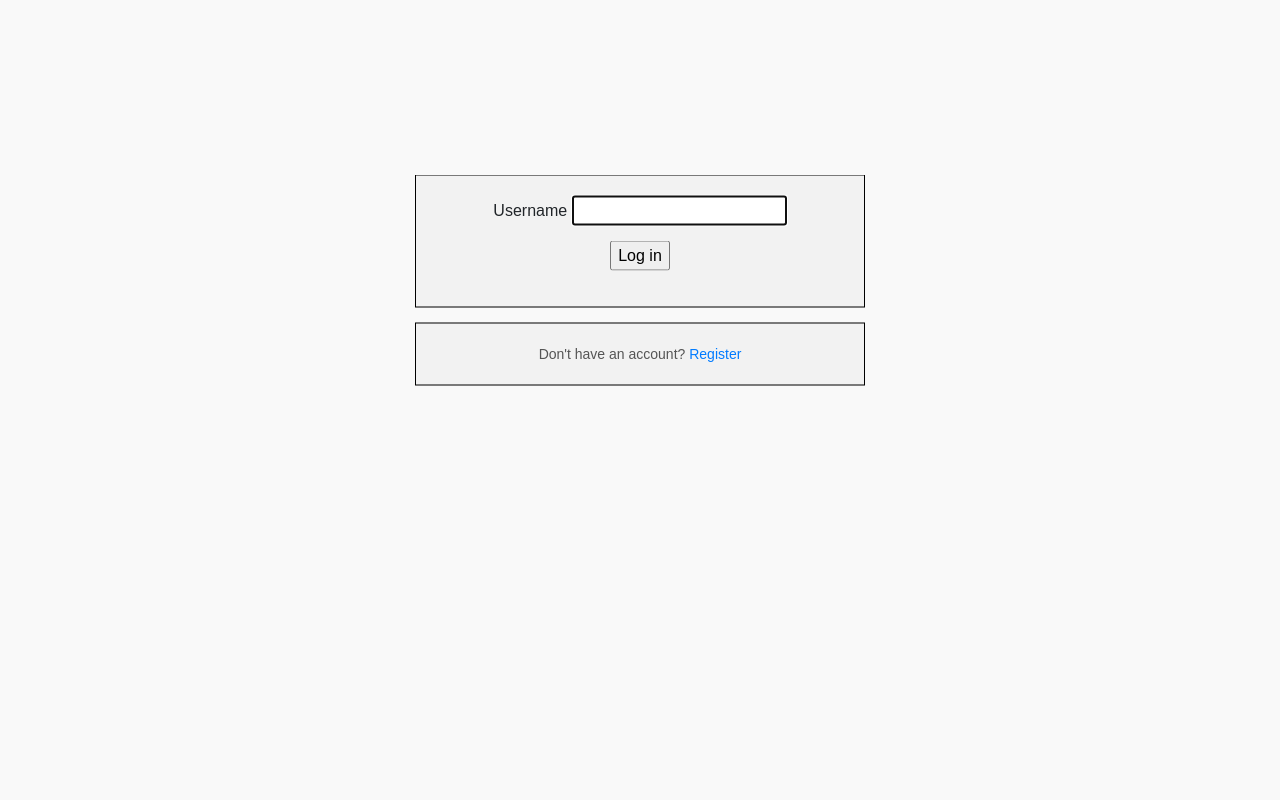
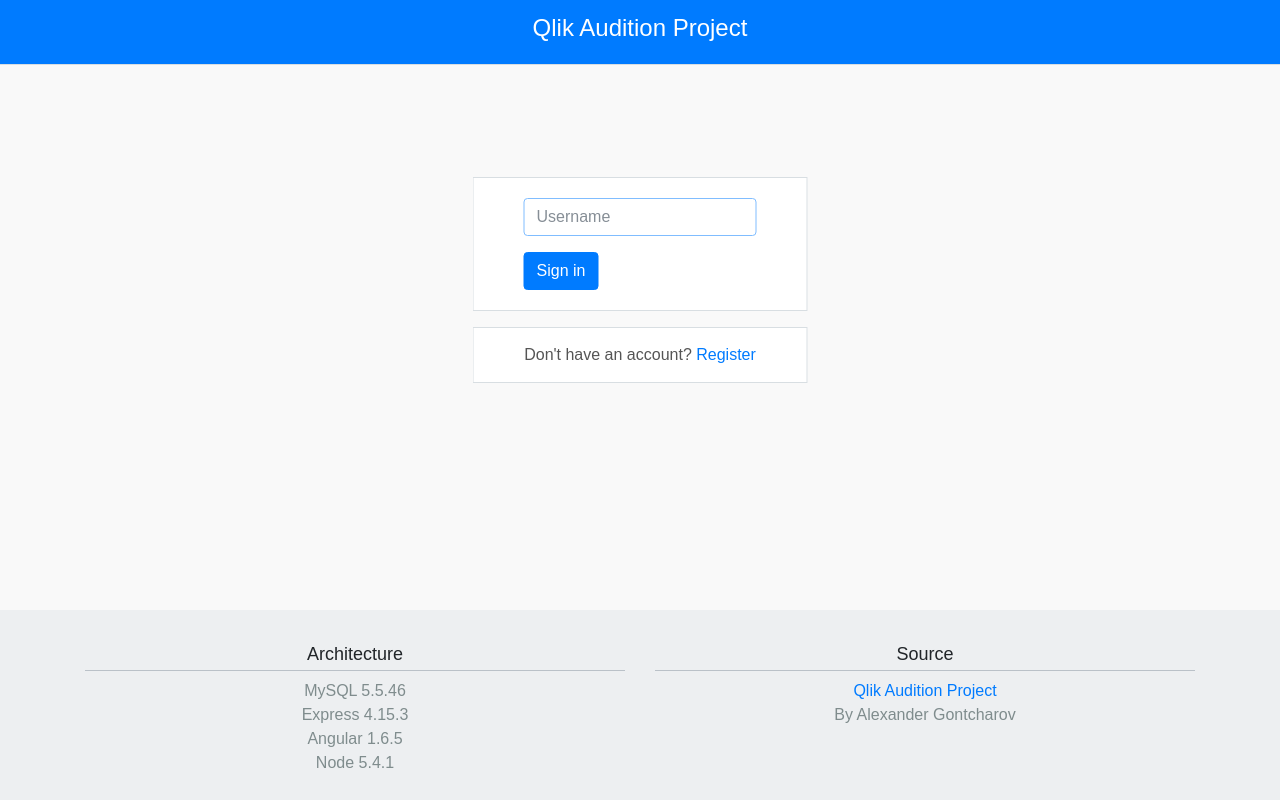
Before and after one commit to AGontcharov/Qlik-Project, a website: page public/index.html at #!/home in a window 1280 px wide. Drawn offline with nearby package versions, Linux system fonts and the light colour scheme; some packages are replaced by stand-ins of ours.

Commit message:
Finished designs for application

```diff
--- a/public/assets/css/form.css
+++ b/public/assets/css/form.css
@@ -1,3 +1,25 @@
+/* Header */
+.header {
+    width: 100%;
+    background: #007bff;
+    color: white;
+    text-align: center;
+    padding: 15px;
+    border-bottom: solid #d8dee2 1px;
+}
+
+.header h1 {
+    font-size: 24px;
+}
+
+.header h2 {
+    font-size: 16px;
+    color: white;
+    margin: 0;
+}
+
+
+/* Forms */
 .form-container {
     position: fixed;
     top: 35%;
@@ -5,43 +27,36 @@
     transform: translate(-50%, -50%);
 }
 
-.form-container h1 {
-	white-space: nowrap;
-}
-
-div.form, .alternative {
-	width: 450px;
-	background: #f2f2f2;
-	border: solid black 1px;
-	text-align: center;
-	padding: 20px 0px;
-
-	display: block;
-	margin: 0 auto;
-}
-
-.submit-input {
-	padding-top: 10px;
+.form-container form {
+    width: 100%;
+    background: white;
+    padding: 20px 50px;
+    border: #d8dee2 1px solid;
 }
 
 
-/*
- * Alternative link
- */
+/* Alternate pages */
 .alternative {
-	margin-top: 15px;
+    width: 100%;
+    background: white;
+    padding: 15px;
+    border: #d8dee2 1px solid;
+    text-align: center;
 }
 
-.alternative p, .alternative a {
-	font-size: 14px;
+.alternative p {
     margin: 0;
 }
 
 
-/*
- * Form validation
- */
+/* Form validation */
  .form-error {
- 	padding-top: 3px;
+    padding-top: 5px;
     color: #ff3333;
+    font-size: 14px;
  }
+
+form.submitted .ng-invalid
+{
+    border-color: red;
+}
--- a/public/assets/css/index.css
+++ b/public/assets/css/index.css
@@ -1,27 +1,73 @@
-/*
- * Top level CSS style
- */
+html {
+    height: 100%;
+}
 
 body {
-	font-family: Arial, Helvetica, sans-serif;
-	background: #F9F9F9;
+    height: 100%;
+    font-family: Arial, Helvetica, sans-serif;
+    background: #F9F9F9;
 }
 
 p, a {
-	font-size: 16px;
+    font-size: 16px;
 }
 
 p {
-	color: #555555;
+    color: #555555;
 }
 
 h1, h2, h3 {
-	text-align: center;
+    text-align: center;
 }
 
-.header {
-	background: #5ea819;
-	color: white;
-	border: solid black 1px;
-	padding: 10px 0;
+.wrap {
+    min-height: 100%;
 }
+
+
+/* Footer */
+.main {
+    overflow: auto;
+    padding-bottom: 190px; /* this needs to be bigger than footer height */
+}
+
+.footer {
+    position: relative;
+    margin-top: -190px; /* negative value of footer height */
+    height: 190px;
+    clear: both;
+    padding-top: 20px;
+    background: #EDEFF1;
+}
+
+/* Increase footer height on screen widths < 768px . */
+@media (max-width: 768px) {
+    .main {
+        padding-bottom: 300px;
+    }
+
+    .footer {
+        margin-top: -300px;
+        height: 300px;
+    }
+}
+
+.footer h3 {
+    font-size: 18px;
+    font-weight: 500;
+    text-align: center;
+    padding-top: 15px;
+    padding-bottom: 5px;
+    border-bottom: 1px solid #BAC1C8;
+}
+
+.footer ul {
+    list-style-type: none;
+    padding-left: 0;
+    color: #7F8C8D;
+    text-align: left;
+}
+
+.footer li {
+    text-align: center;
+}
--- a/public/assets/css/navbar.css
+++ b/public/assets/css/navbar.css
@@ -1,9 +1,10 @@
-/* change navbar-brand color */
+/* Change navbar-brand color */
 .navbar a.navbar-brand,
 .navbar a.navbar-brand:hover {
   color: white;
 }
 
-.navbar-nav a:hover {
-	color: white !important;
+/* Change navbar link color */
+.navbar-dark .navbar-nav .nav-link:hover {
+	color: rgba(255, 255, 255, 0.9);
 }
--- a/public/controllers/home.controller.js
+++ b/public/controllers/home.controller.js
@@ -1,15 +1,15 @@
 angular
 	.module('qlik')
-	.controller('home', ['$scope', '$location', 'session', 'userService', 'messageService', function($scope, $location, session, userService, messageService) {
+	.controller('home', ['$scope', 'session', 'userService', 'messageService', function($scope, session, userService, messageService) {
 
 	initialize();
 
 	$scope.submit = function() {
 		$scope.message.username = session.user;
-		console.log($scope.message);
 
 		messageService.createMessage($scope.message).then(function(response) {
-			console.log('Success!');
+			$scope.message.subject = '';
+			$scope.message.content = '';
 			initialize();
 		})
 		.catch(function(error) {
@@ -49,7 +49,6 @@
 	function initialize() {
 		messageService.getMessages().then(function(response) {
 			$scope.newsfeed = true;
-			console.log(response.data);
 			$scope.messages = response.data;
 		})
 		.catch(function(error) {
--- a/public/controllers/login.controller.js
+++ b/public/controllers/login.controller.js
@@ -4,9 +4,10 @@
 
 	$scope.submit = function() {
 		console.log($scope.credentials);
-		$scope.credentials.role = 'GUEST';
 
 		if ($scope.loginForm.$invalid) return;
+
+		$scope.credentials.role = 'GUEST';
 
 		userService.authenticate($scope.credentials).then(function(response) {
 			authentication.createSession($scope.credentials);
--- a/public/controllers/register.controller.js
+++ b/public/controllers/register.controller.js
@@ -4,9 +4,10 @@
 
 	$scope.submit = function() {
 		console.log($scope.account);
-		$scope.account.role = 'GUEST';
 
 		if ($scope.registerForm.$invalid) return;
+
+		$scope.account.role = 'GUEST';
 
 		userService.createUser($scope.account).then(function(response) {
 			authentication.createSession($scope.account);
--- a/public/index.html
+++ b/public/index.html
@@ -17,16 +17,50 @@
 
   <body>
 
-    <!-- <div class="header"><h1>Qlik Audition RESTful Messaging Service</h1></div> -->
+    <!-- Wrapper to push footer -->
+    <div class="wrap">
 
-    <!-- Render template associated with the current route -->
-    <div ng-view></div>
+      <!-- Render template associated with the current route -->
+      <div class="main" ng-view></div>
+    </div>
+
+    <!-- Footer -->
+    <footer class="footer">
+      <div class="container">
+        <div class="row">
+
+          <!-- Architecture -->
+          <div class="col-xs-12 col-md-6 architecture">
+            <h3>Architecture</h3>
+              <ul>
+                <li>MySQL 5.5.46</li>
+                <li>Express 4.15.3</li>
+                <li>Angular 1.6.5</li>
+                <li>Node 5.4.1</li>
+              </ul>
+          </div>
+
+          <!-- Source code -->
+          <div class="col-xs-12 col-md-6 source">
+            <h3>Source</h3>
+            <ul>
+              <li><a href="#">Qlik Audition Project</a></li>
+              <li>By Alexander Gontcharov</li>
+            </ul>
+          </div>
+
+        </div>
+        <!-- ./row -->
+      </div>
+      <!-- ./container -->
+    </footer>
+    <!-- ./footer -->
 
     <!-- Angular -->
-   <script src="https://ajax.googleapis.com/ajax/libs/angularjs/1.6.5/angular.js"></script>
-   <script src="https://ajax.googleapis.com/ajax/libs/angularjs/1.6.5/angular-route.js"></script>
-   <script src="https://ajax.googleapis.com/ajax/libs/angularjs/1.6.5/angular-cookies.js"></script>
-   <script src="app.js"></script>
+    <script src="https://ajax.googleapis.com/ajax/libs/angularjs/1.6.5/angular.js"></script>
+    <script src="https://ajax.googleapis.com/ajax/libs/angularjs/1.6.5/angular-route.js"></script>
+    <script src="https://ajax.googleapis.com/ajax/libs/angularjs/1.6.5/angular-cookies.js"></script>
+    <script src="app.js"></script>
 
     <!-- Bootstrap4 -->
     <script src="https://code.jquery.com/jquery-3.2.1.slim.min.js" integrity="sha384-KJ3o2DKtIkvYIK3UENzmM7KCkRr/rE9/Qpg6aAZGJwFDMVNA/GpGFF93hXpG5KkN" crossorigin="anonymous"></script>
--- a/public/views/login.html
+++ b/public/views/login.html
@@ -1,19 +1,27 @@
+<!-- Header -->
+<div class="header"><h1>Qlik Audition Project</h1></div>
+
+<div class="container">
+  <div class="row">
+
     <div class="form-container">
-  <div class="form">
 
-    <!-- login/Sign Up form -->
-    <form name="loginForm" method="post" ng-submit="submit()" novalidate>
+      <!-- login/Sign in form -->
+      <form name="loginForm" ng-class="{submitted:loginForm.$submitted}" method="post" ng-submit="submit()" novalidate>
 
         <!-- Username -->
-      <label for="username">Username</label>
-      <input type="text" id="username" name="username" ng-model="credentials.username" autofocus required>
+        <div class="form-group">
+          <input type="text" class="form-control" id="username" name="username" placeholder="Username" ng-model="credentials.username" autofocus required>
+
+          <!-- Username is required -->
           <div class="form-error" ng-show="(loginForm.$submitted || loginForm.username.$dirty) && loginForm.username.$invalid">
             <span ng-show="loginForm.username.$error.required">Username is required</span>
+          </div>
         </div>
 
         <!-- Submit button -->
         <div class="submit-input">
-        <input type="submit" value="Log in">
+          <button type="submit" class="btn btn-primary">Sign in</button>
         </div>
 
         <!-- Submit feedback -->
@@ -21,10 +29,15 @@
           <span>Username is incorrect</span>
         </div>
       </form>
-  </div>
 
      <!-- Register page -->
       <div class="alternative">
         <p>Don't have an account? <a href="/">Register</a></p>
       </div>
+
     </div>
+    <!-- ./form-container -->
+  </div>
+  <!-- ./row -->
+</div>
+<!-- ./container -->
--- a/server/resources/messages.js
+++ b/server/resources/messages.js
@@ -18,7 +18,7 @@
 
   getMessages: function(req, res, next) {
 
-    db.query("SELECT * FROM Messages INNER JOIN Users on Messages.ID = Users.ID", function(err, rows, fields) {
+    db.query("SELECT * FROM Messages INNER JOIN Users on Messages.ID = Users.ID ORDER BY MessageID", function(err, rows, fields) {
 
       // HTTP 500 Internal
       if (err) throw err;
```
Also changed, not shown: public/views/home.html (+7 -2 lines), public/views/register.html (+19 -6 lines). Lines whose indentation alone changed are shown as unchanged.
